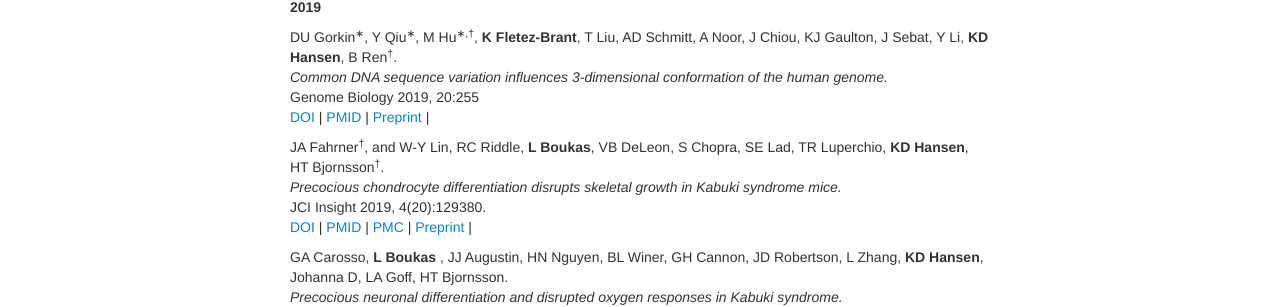
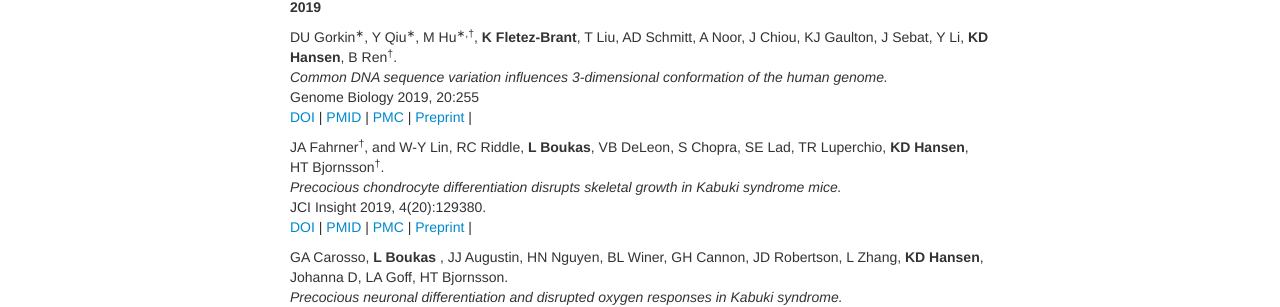
Before and after one commit to hansenlab/hansenlab.github.io, a Jekyll site: the page built from 02-pubs.md, in a window 1280 px wide and 900 px high. Shown: the part 425-732 px from the top of the window. Built offline with Jekyll 4.4.1, drawn with Linux system fonts in a browser that asks for light colours; comment, search, counter and statistics services are not loaded.

Commit message:
added pmcid

```diff
--- a/02-pubs.md
+++ b/02-pubs.md
@@ -37,6 +37,7 @@ _Common DNA sequence variation influences 3-dimensional conformation of the huma
 Genome Biology 2019, 20:255
 [DOI](https://doi.org/10.1186/s13059-019-1855-4) |
 [PMID](http://www.ncbi.nlm.nih.gov/pubmed/31779666) |
+[PMC](http://www.ncbi.nlm.nih.gov/pmc/articles/PMC6883528) |
 [Preprint](https://doi.org/10.1101/592741) |
 <span data-badge-type="4" data-doi="10.1186/s13059-019-1855-4" ansdata-hide-no-mentions="true" class="altmetric-embed"> </span>
 
```
